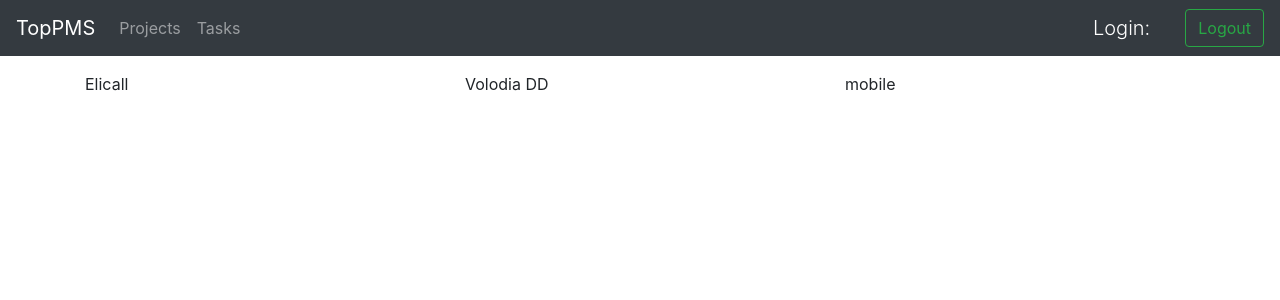
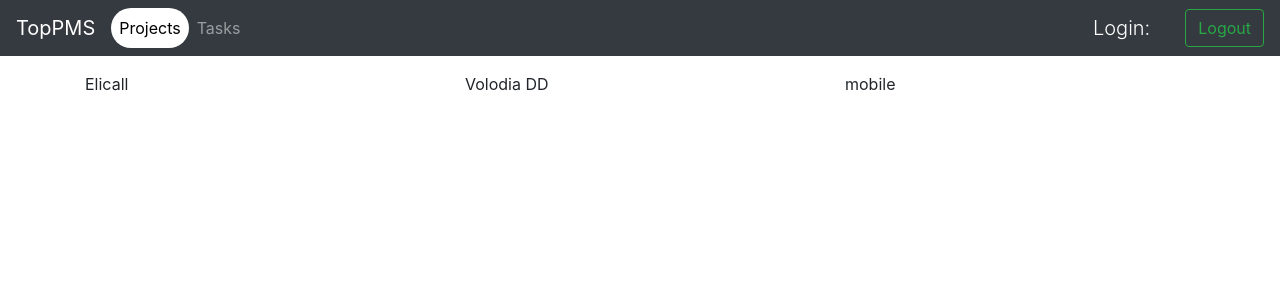
Before and after one commit to luxtorOleg/top-pms, an Angular app: page /projects/1 in a window 1280 px wide. Shown: the top 300 px of the page. Built offline with nearby package versions, Linux system fonts and the light colour scheme.

Commit message:
implement project detail component

```diff
--- a/src/app/common/protocols.ts
+++ b/src/app/common/protocols.ts
@@ -1,5 +1,5 @@
 export interface Project {
-  id: number;
+  id: string;
   name: string;
   type: string;
   owner: string;
--- a/src/app/navbar/navbar.component.html
+++ b/src/app/navbar/navbar.component.html
@@ -2,7 +2,7 @@
   <a class="navbar-brand" [routerLink]="['/projects']">TopPMS</a>
   <ul class="nav navbar-nav mr-auto">
     <li class="nav-item ">
-      <a class="nav-link" [routerLink]="['/projects']" routerLinkActive="active" [routerLinkActiveOptions]="{exact: true}">Projects</a>
+      <a class="nav-link" [routerLink]="['/projects']" routerLinkActive="active" [routerLinkActiveOptions]="{exact: false}">Projects</a>
     </li>
     <li class="nav-item ">
       <a class="nav-link" [routerLink]="['/tasks']" routerLinkActive="active">Tasks</a></li>
--- a/src/app/projects/project-detail/project-detail.component.ts
+++ b/src/app/projects/project-detail/project-detail.component.ts
@@ -11,13 +11,13 @@ import { Project } from '../../common/protocols';
 })
 export class ProjectDetailComponent implements OnInit {
   project: Project = null;
-  constructor(public projectService: ProjectsService, public router: ActivatedRoute) { }
+  constructor(private projectService: ProjectsService, private router: ActivatedRoute) { }
 
   ngOnInit() {
-      this.router.params.subscribe(params => this.project = this.getProjectDetailValueById( Number(params['id'])));
+      this.router.params.subscribe(params => this.project = this.getProjectById( params['id']));
   }
 
-  getProjectDetailValueById(id: number): Project {
+  getProjectById(id: number): Project {
     return this.projectService.getProjectById(id);
   }
 
--- a/src/app/projects/projects.service.ts
+++ b/src/app/projects/projects.service.ts
@@ -6,28 +6,28 @@ import { Project, Member } from '../common/protocols';
 export class ProjectsService {
   public projects: Array<Project> = [
     {
-      id: 0,
+      id: '0',
       name: 'VizLocal',
       type: 'web',
       owner: 'Marian BB',
       members: new Array<Member>()
     },
     {
-      id: 1,
+      id: '1',
       name: 'Elicall',
       type: 'mobile',
       owner: 'Volodia DD',
       members: new Array<Member>()
     },
     {
-      id: 2,
+      id: '2',
       name: 'Divtricks',
       type: 'web',
       owner: 'Volodia DD',
       members: new Array<Member>()
     }
   ];
-  getProjectById(id: number): Project {
+  getProjectById(id: string): Project {
      return this.projects.find(project => project.id === id);
   }
 }
```
